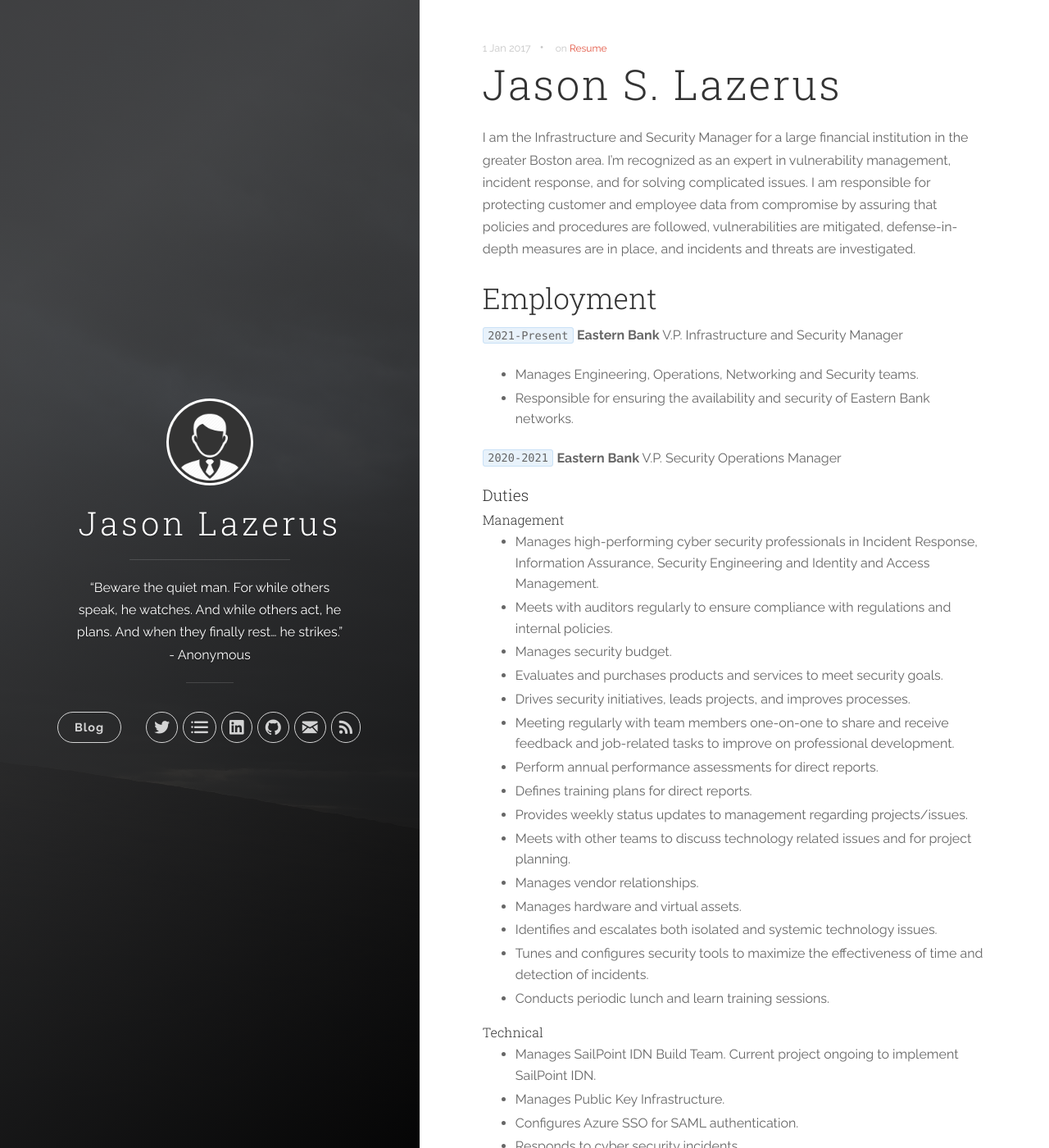
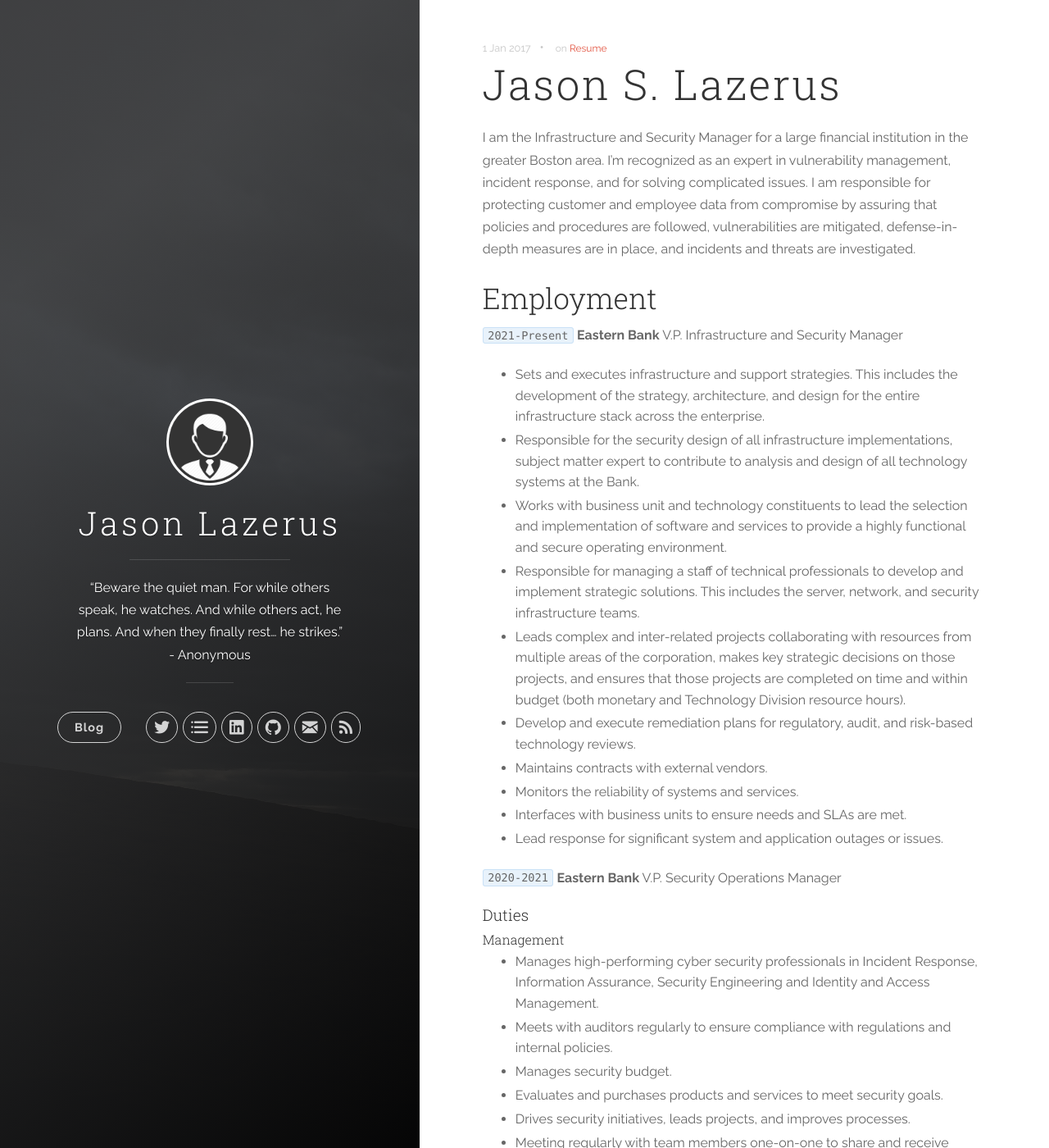
Before and after one commit to InfoSecured/infosecured.github.io, a Jekyll site: the page built from _posts/2017-01-01-resume.md, in a window 1280 px wide and 1400 px high. Shown: the whole window at 82% size. Built offline with Jekyll 4.4.1, drawn with Linux system fonts in a browser that asks for light colours.

Commit message:
Update 2017-01-01-resume.md

```diff
--- a/_posts/2017-01-01-resume.md
+++ b/_posts/2017-01-01-resume.md
@@ -11,8 +11,17 @@ I am the Infrastructure and Security Manager for a large financial institution i
 
 `2021-Present`
 __Eastern Bank__ V.P. Infrastructure and Security Manager
-* Manages Engineering, Operations, Networking and Security teams.
-* Responsible for ensuring the availability and security of Eastern Bank networks.
+* Sets and executes infrastructure and support strategies. This includes the development of the strategy, architecture, and design for the entire infrastructure stack across the enterprise.
+* Responsible for the security design of all infrastructure implementations, subject matter expert to contribute to analysis and design of all technology systems at the Bank.
+* Works with business unit and technology constituents to lead the selection and implementation of software and services to provide a highly functional and secure operating environment.
+* Responsible for managing a staff of technical professionals to develop and implement strategic solutions. This includes the server, network, and security infrastructure teams.
+* Leads complex and inter-related projects collaborating with resources from multiple areas of the corporation, makes key strategic decisions on those projects, and ensures that those projects are completed on time and within budget (both monetary and Technology Division resource hours).
+* Develop and execute remediation plans for regulatory, audit, and risk-based technology reviews.
+* Maintains contracts with external vendors.
+* Monitors the reliability of systems and services.
+* Interfaces with business units to ensure needs and SLAs are met.
+* Lead response for significant system and application outages or issues.
+
 
 `2020-2021`
 __Eastern Bank__ V.P. Security Operations Manager
```
